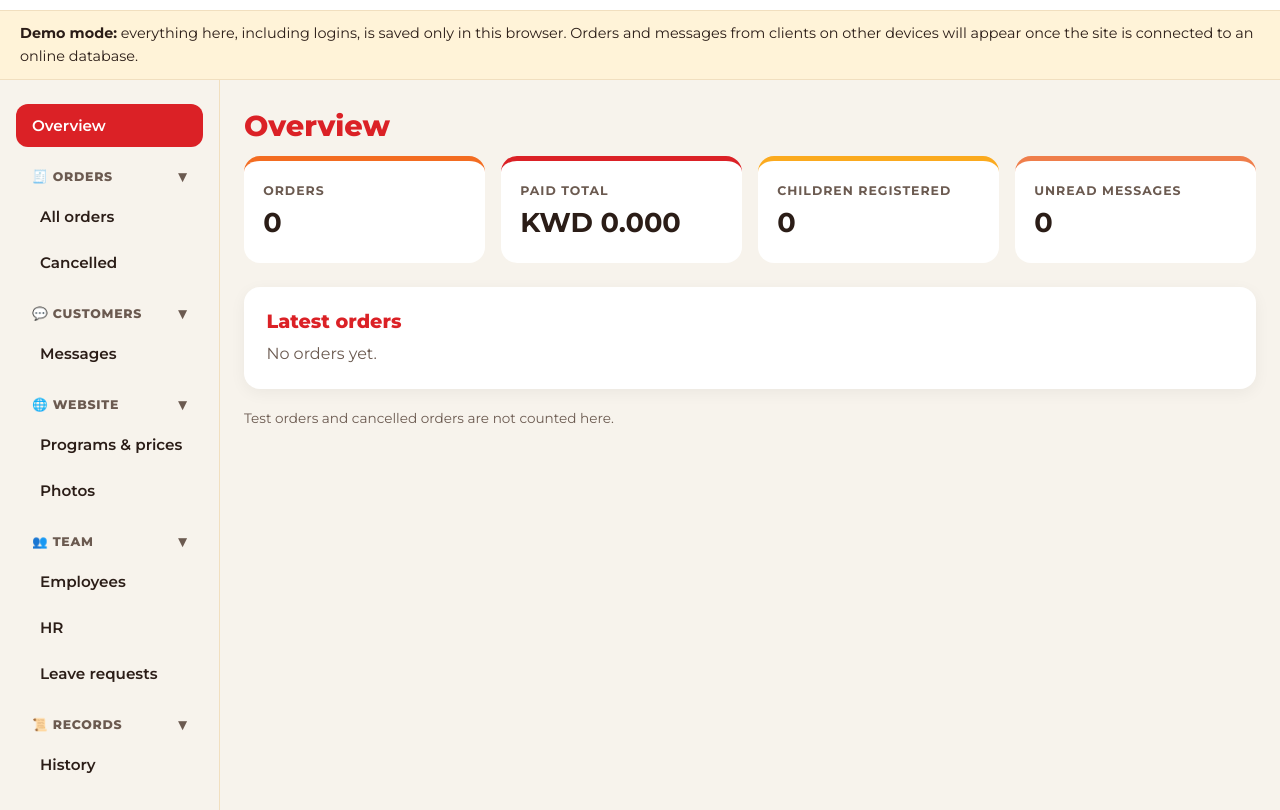
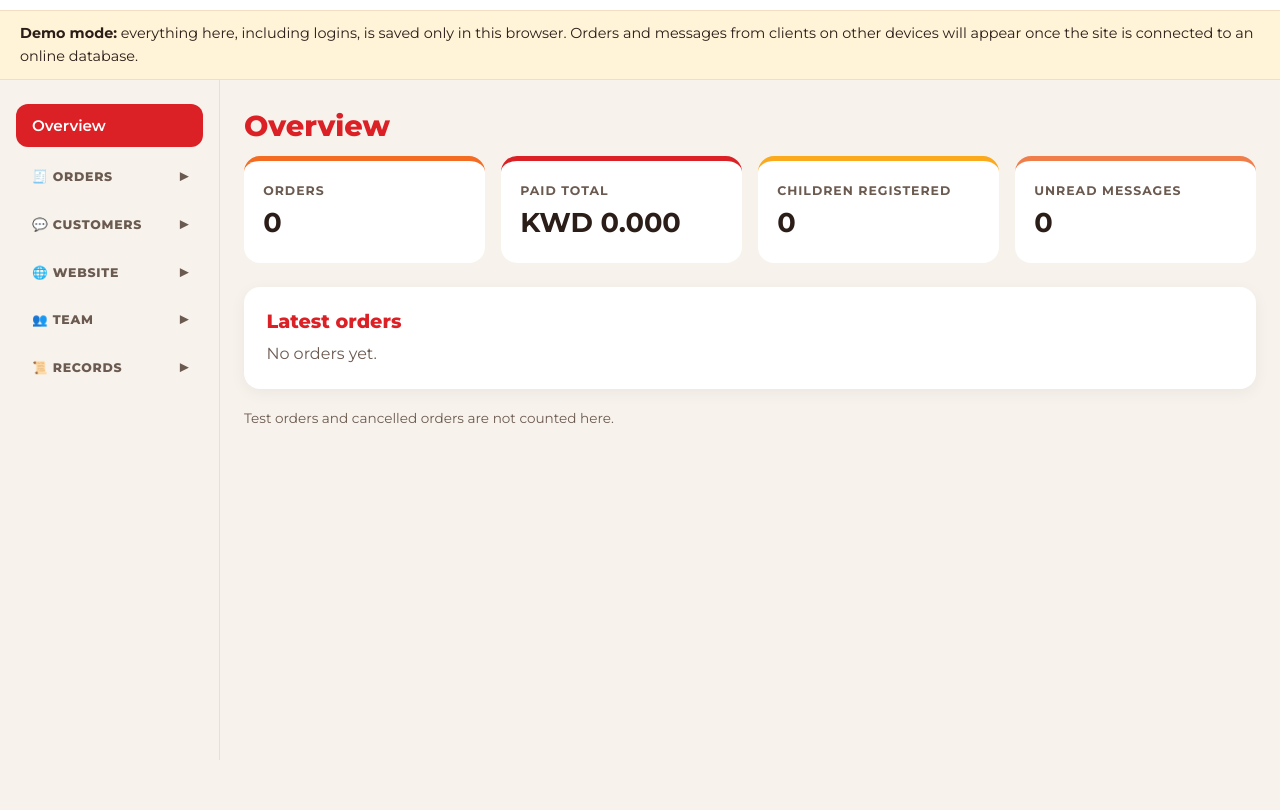
Before and after one commit to mhamwi760-art/tiny-tribes-camp, a plain HTML site: page dashboard.html in a window 1280 px wide. Both pictures are taken after typing "Sample", "Sample", "Sample123", "Sample123" into the empty fields and a click on the button "Create owner account". Shown: the part 54-864 px from the top of the page. After the commit the page ends 814 px from the top, so only its background shows below. Drawn offline with Linux system fonts and the light colour scheme.

Commit message:
Dashboard: menu groups start folded
Co-Authored-By: Claude Opus 5.5 <noreply@anthropic.com>

```diff
--- a/css/dashboard.css
+++ b/css/dashboard.css
@@ -350,3 +350,4 @@ ins { color: #1d6b31; background: #e3f4e6; text-decoration: none; padding: 0 .2e
   .dash-nav { flex-direction: column; overflow-x: visible; }
   .dash-nav button { white-space: normal; }
 }
+.nav-group.folded.has-current .nav-head { color: var(--red); background: #fff6f3; }
--- a/dashboard.html
+++ b/dashboard.html
@@ -8,11 +8,11 @@
   <link rel="icon" href="assets/img/favicon.png">
   <link rel="preload" href="assets/fonts/montserrat-latin.woff2" as="font" type="font/woff2" crossorigin>
   <link rel="stylesheet" href="css/style.css?v=19">
-  <link rel="stylesheet" href="css/dashboard.css?v=28">
+  <link rel="stylesheet" href="css/dashboard.css?v=29">
   <script src="js/data.js?v=19" defer></script>
   <script src="js/store.js?v=19" defer></script>
   <script src="js/excel.js?v=24" defer></script>
-  <script src="js/dashboard.js?v=27" defer></script>
+  <script src="js/dashboard.js?v=29" defer></script>
 </head>
 <body class="dash locked">
   <header class="dash-top">
--- a/js/dashboard.js
+++ b/js/dashboard.js
@@ -161,21 +161,23 @@
     $$(".nav-group").forEach((g) => g.classList.toggle("hidden", !$$(".nav-items [data-tab]:not(.hidden)", g).length));
   }
 
-  /* Menu groups fold and unfold; the choice is remembered in this browser */
-  const NAV_KEY = "tt-nav-folded";
-  const folded = () => { try { return JSON.parse(localStorage.getItem(NAV_KEY)) || []; } catch (e) { return []; } };
+  /* Menu groups start folded and stay folded until someone opens them.
+     The groups a person opened are remembered in this browser. */
+  const NAV_KEY = "tt-nav-open";
+  const opened = () => { try { return JSON.parse(localStorage.getItem(NAV_KEY)) || []; } catch (e) { return []; } };
   function setFolded(group, fold) {
     const g = $(`.nav-group[data-group="${group}"]`);
     g.classList.toggle("folded", fold);
     $(".nav-head", g).setAttribute("aria-expanded", String(!fold));
-    const list = folded().filter((x) => x !== group);
-    if (fold) list.push(group);
+    const list = opened().filter((x) => x !== group);
+    if (!fold) list.push(group);
     try { localStorage.setItem(NAV_KEY, JSON.stringify(list)); } catch (e) { /* ignore */ }
     updateGroupCounts();
   }
-  folded().forEach((gname) => {
-    const g = $(`.nav-group[data-group="${gname}"]`);
-    if (g) { g.classList.add("folded"); $(".nav-head", g).setAttribute("aria-expanded", "false"); }
+  $$(".nav-group").forEach((g) => {
+    const open = opened().includes(g.dataset.group);
+    g.classList.toggle("folded", !open);
+    $(".nav-head", g).setAttribute("aria-expanded", String(open));
   });
 
   // A folded group shows the total of the numbers inside it
@@ -249,9 +251,8 @@
     const btn = $(`.dash-nav button[data-tab="${name}"]`);
     if (!btn || btn.classList.contains("hidden")) name = "overview";
     $$(".dash-nav [data-tab]").forEach((b) => b.setAttribute("aria-pressed", String(b.dataset.tab === name)));
-    // Open the group of the page being shown
-    const group = $(`.dash-nav [data-tab="${name}"]`).closest(".nav-group");
-    if (group && group.classList.contains("folded")) setFolded(group.dataset.group, false);
+    // Mark the group that holds the page being shown (it stays folded if it was folded)
+    $$(".nav-group").forEach((g) => g.classList.toggle("has-current", !!$(`[data-tab="${name}"]`, g)));
     $$(".tab").forEach((t) => t.classList.toggle("hidden", t.id !== `tab-${name}`));
     history.replaceState(null, "", `#${name}`);
     render(name);
```
